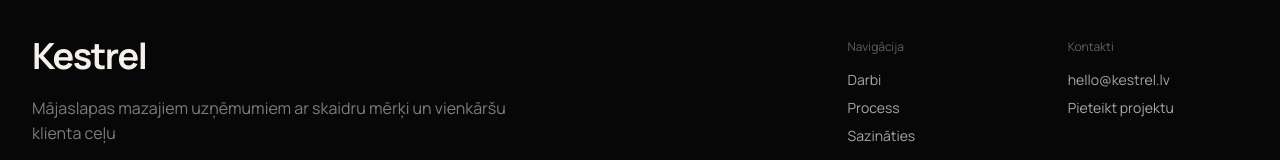
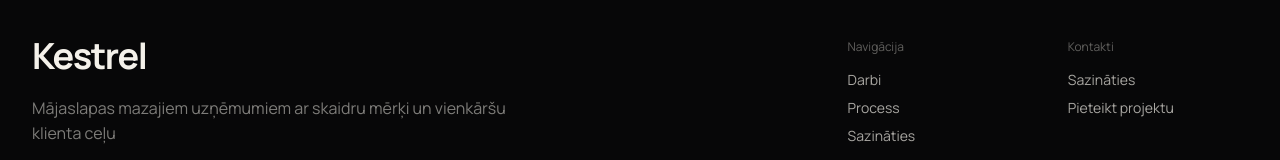
Before and after one commit to davisl24/WEBSITEAGENCY, a Next.js app: page / in a window 1280 px wide. Shown: the part 7026-7186 px from the top of the page. Built offline with nearby package versions, Linux system fonts and the light colour scheme.

Commit message:
fix: remove placeholder contact email

```diff
--- a/app/page.tsx
+++ b/app/page.tsx
@@ -259,7 +259,7 @@ export default function Home() {
               </div>
               <div>
                 <span>Kontakti</span>
-                <a href="mailto:hello@kestrel.lv">hello@kestrel.lv</a>
+                <a href="#contact">Sazināties</a>
                 <a href="#contact">Pieteikt projektu</a>
               </div>
             </div>
```
